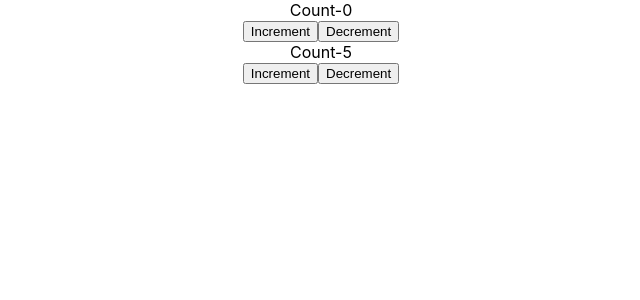
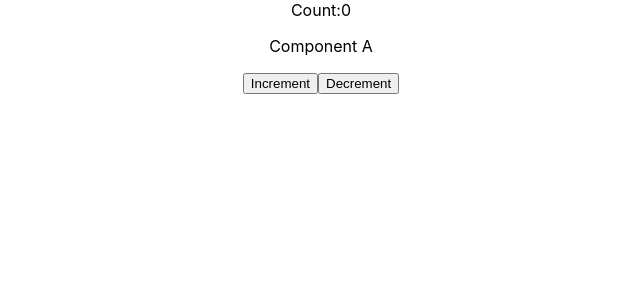
Before and after one commit to AKSUF/ModernReact2, a React (Create React App) app: page / in a window 1280 px wide. Shown: the top 300 px of the page, without its empty margins (319-959 px from the left). Built offline with nearby package versions, Linux system fonts and the light colour scheme.

Commit message:
use useReducer with context

```diff
--- a/src/App.jsx
+++ b/src/App.jsx
@@ -2,13 +2,14 @@
 import './App.css';
 import ComplexCounter from './components/Complexounter3';
 import Counter from './components/Counter';
+import Main from './components/Main';
 
 
 function App() {
   return (
     <div className="App">
 {/* <Counter></Counter> */}
-<ComplexCounter></ComplexCounter>
+<Main></Main>
     </div>
   );
 }
--- /dev/null
+++ b/src/components/ComponentA.jsx
@@ -0,0 +1,17 @@
+import React, { useContext } from 'react'
+import { counterContext } from './Main';
+
+export default function ComponentA(){
+    const countContext=useContext(counterContext);
+
+
+    return(
+        <div>
+            <p>Component A</p>
+            <div>
+      <button type="button" onClick={() => countContext.countDispatch('increment')}>Increment</button>
+      <button type="button" onClick={() => countContext.countDispatch('decrement')}>Decrement</button>
+    </div>
+        </div>
+    )
+}
--- /dev/null
+++ b/src/components/Main.jsx
@@ -0,0 +1,29 @@
+import React, { useReducer } from 'react';
+import ComponentA from './ComponentA';
+
+export const counterContext=React.createContext();
+
+
+const initialState=0;
+const reducer=(state,action)=>{
+switch(action){
+    case 'increment':
+        return state+1;
+    case 'decrement':
+        return state =1;
+        default:
+            return state;
+}
+}
+export default function Main(){
+    const[count,dispatch]=useReducer(reducer,initialState);
+
+    return(
+        <div className='app'>
+            <div>Count:{count}</div>
+<counterContext.Provider value={{countDispatch:dispatch}}>
+<ComponentA/>
+</counterContext.Provider>
+        </div>
+    )
+}
```
